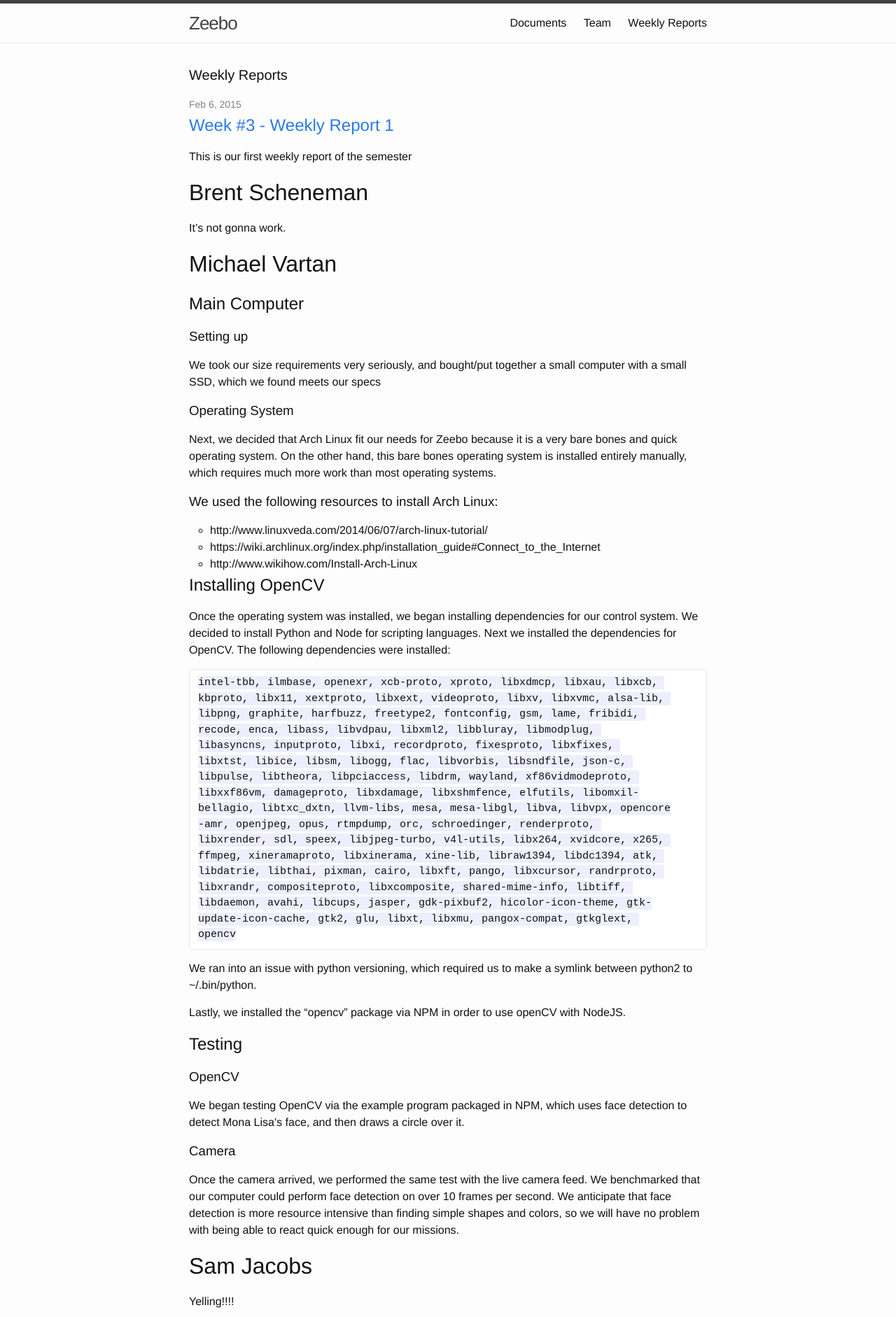
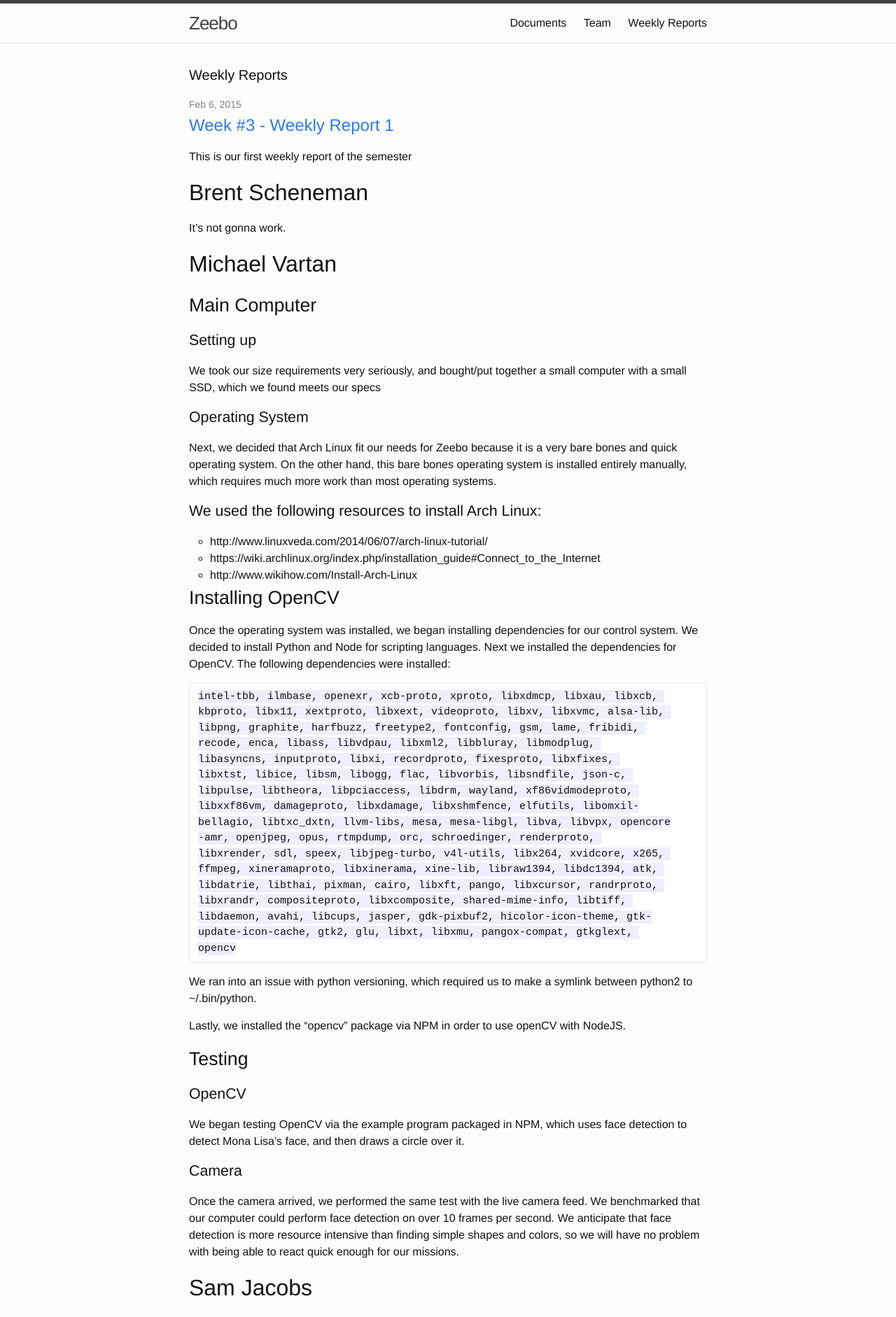
Before and after one commit to vartan/Xeebo, a Jekyll site: the page built from weekly-reports.html, in a window 1280 px wide. Shown: the top 1882 px of the page at 70% size. Built offline with Jekyll 4.4.1, drawn with Linux system fonts in a browser that asks for light colours.

Commit message:
fixing header size, hopefully

```diff
--- a/_sass/_base.scss
+++ b/_sass/_base.scss
@@ -202,3 +202,29 @@ pre {
         }
     }
 }
+
+/* Create a step size.*/
+/* This is the percentage each heading will be reduced by. */
+$step-size-heading: 0.33333;
+/* The mixin */
+@mixin heading-size($size) {
+    font-size: $size * $step-size-heading + em;
+}
+h1 {
+    @include heading-size(6);
+}
+h2 {
+    @include heading-size(5);
+}
+h3 {
+    @include heading-size(4);
+}
+h4 {
+    @include heading-size(3);
+}
+h5 {
+    @include heading-size(2);
+}
+h6 {
+    @include heading-size(1);
+}
```
